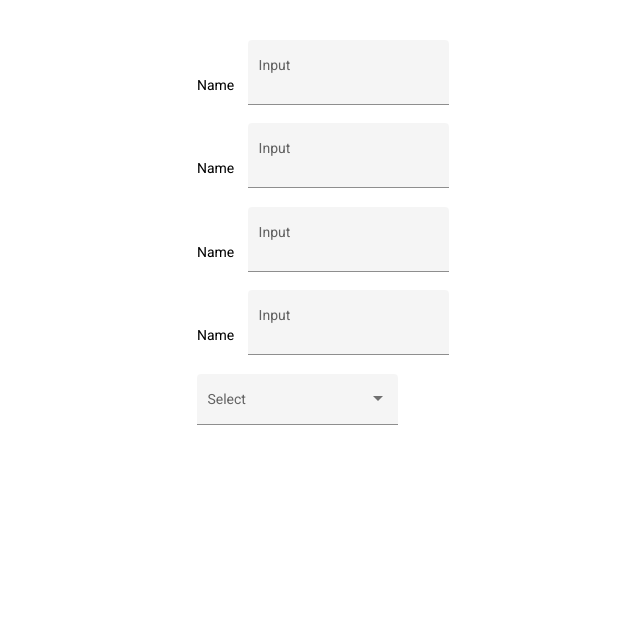
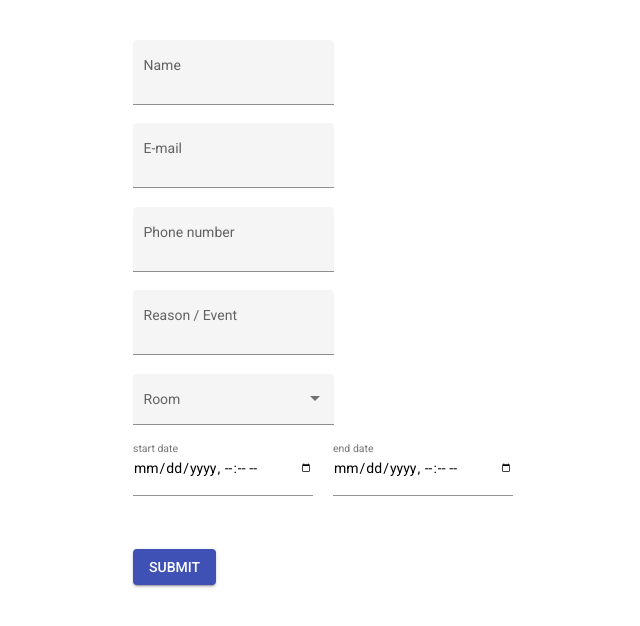
Before and after one commit to oddsteam/oddsBooking-Angular, an Angular app: page /booking_detail in a window 1280 px wide. Shown: the part 110-736 px from the top of the page, without its empty margins (317-957 px from the left). Built offline with nearby package versions, Linux system fonts and the light colour scheme.

Commit message:
Add refactor: Add inputs

```diff
--- a/package.json
+++ b/package.json
@@ -10,6 +10,7 @@
   },
   "private": true,
   "dependencies": {
+    "@angular-material-components/datetime-picker": "^7.0.1",
     "@angular/animations": "~13.3.0",
     "@angular/cdk": "^13.3.6",
     "@angular/common": "~13.3.0",
--- a/src/app/app.module.ts
+++ b/src/app/app.module.ts
@@ -3,6 +3,8 @@ import { BrowserModule } from '@angular/platform-browser';
 import {MatFormFieldModule} from '@angular/material/form-field'
 import {MatInputModule} from '@angular/material/input';
 import {MatSelectModule} from '@angular/material/select';
+import {MatButtonModule} from '@angular/material/button';
+
 
 import { AppRoutingModule } from './app-routing.module';
 import { AppComponent } from './app.component';
@@ -20,7 +22,8 @@ import { BrowserAnimationsModule } from '@angular/platform-browser/animations';
     BrowserAnimationsModule,
     MatFormFieldModule,
     MatInputModule,
-    MatSelectModule
+    MatSelectModule,
+    MatButtonModule
   ],
   providers: [],
   bootstrap: [AppComponent]
--- a/src/app/booking-detail/booking-detail.component.css
+++ b/src/app/booking-detail/booking-detail.component.css
@@ -3,14 +3,22 @@
   height: fit-content;
   display: flex;
   justify-content: center;
-  align-items:flex-end;
+  align-items: flex-end;
 }
 .center {
   margin: auto;
   width: fit-content;
-    padding-top:150px;
+  padding-top: 150px;
 }
-  .inputName{
+.inputName {
   height: 30px;
   width: 300px;
 }
+
+.pl-4 {
+  padding-left: 20px;
+}
+
+.pt-3 {
+    padding-top: 35px;
+}
--- a/src/app/booking-detail/booking-detail.component.html
+++ b/src/app/booking-detail/booking-detail.component.html
@@ -1,47 +1,48 @@
 <div class="center">
   <div>
-    <label>Name &nbsp;&nbsp;&nbsp;</label>
-    <mat-form-field appearance="fill" >
-        <mat-label>Input</mat-label>
-        <input matInput class="inputName">
-      </mat-form-field>
+    <mat-form-field appearance="fill">
+      <mat-label>Name</mat-label>
+      <input matInput class="inputName" />
+    </mat-form-field>
   </div>
   <div>
-    <label>Name &nbsp;&nbsp;&nbsp;</label>
-    <mat-form-field appearance="fill" >
-        <mat-label>Input</mat-label>
-        <input matInput class="inputName">
-      </mat-form-field>
+    <mat-form-field appearance="fill">
+      <mat-label>E-mail</mat-label>
+      <input matInput class="inputName" />
+    </mat-form-field>
   </div>
   <div>
-    <label>Name &nbsp;&nbsp;&nbsp;</label>
-    <mat-form-field appearance="fill" >
-        <mat-label>Input</mat-label>
-        <input matInput class="inputName">
-      </mat-form-field>
+    <mat-form-field appearance="fill">
+      <mat-label>Phone number</mat-label>
+      <input matInput class="inputName" />
+    </mat-form-field>
+  </div>
+  <div>
+    <mat-form-field appearance="fill">
+      <mat-label>Reason / Event</mat-label>
+      <input matInput class="inputName" />
+    </mat-form-field>
   </div>
 
   <div>
-    <label>Name &nbsp;&nbsp;&nbsp;</label>
-    <mat-form-field appearance="fill" >
-        <mat-label>Input</mat-label>
-        <input matInput class="inputName">
-      </mat-form-field>
-  </div>
-  <div>
     <mat-form-field appearance="fill">
-      <mat-label>Select</mat-label>
+      <mat-label>Room</mat-label>
       <mat-select>
         <mat-option value="one">First option</mat-option>
         <mat-option value="two">Second option</mat-option>
       </mat-select>
     </mat-form-field>
   </div>
+  <div>
+    <mat-form-field>
+      <input matInput type="datetime-local" placeholder="start date" />
+    </mat-form-field>
+    <mat-form-field class="pl-4">
+        <input matInput type="datetime-local" placeholder="end date" />
+      </mat-form-field>
+  </div>
 
-
-
-
-
-
-
+  <div class = "pt-3">
+    <button mat-raised-button color="primary">SUBMIT</button>
+  </div>
 </div>
```
Also changed, not shown: 1 other file (tests, documents, lock files or other folders). Lines whose indentation alone changed are shown as unchanged.
